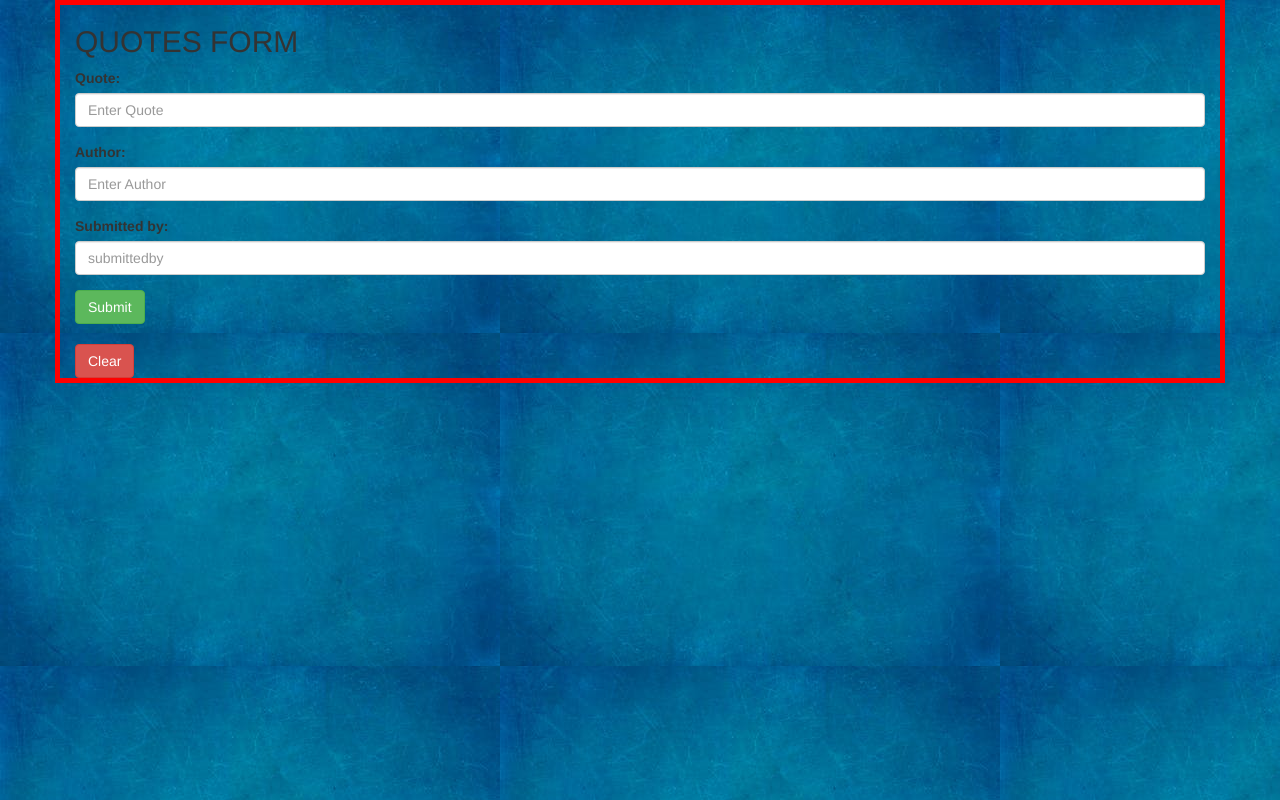
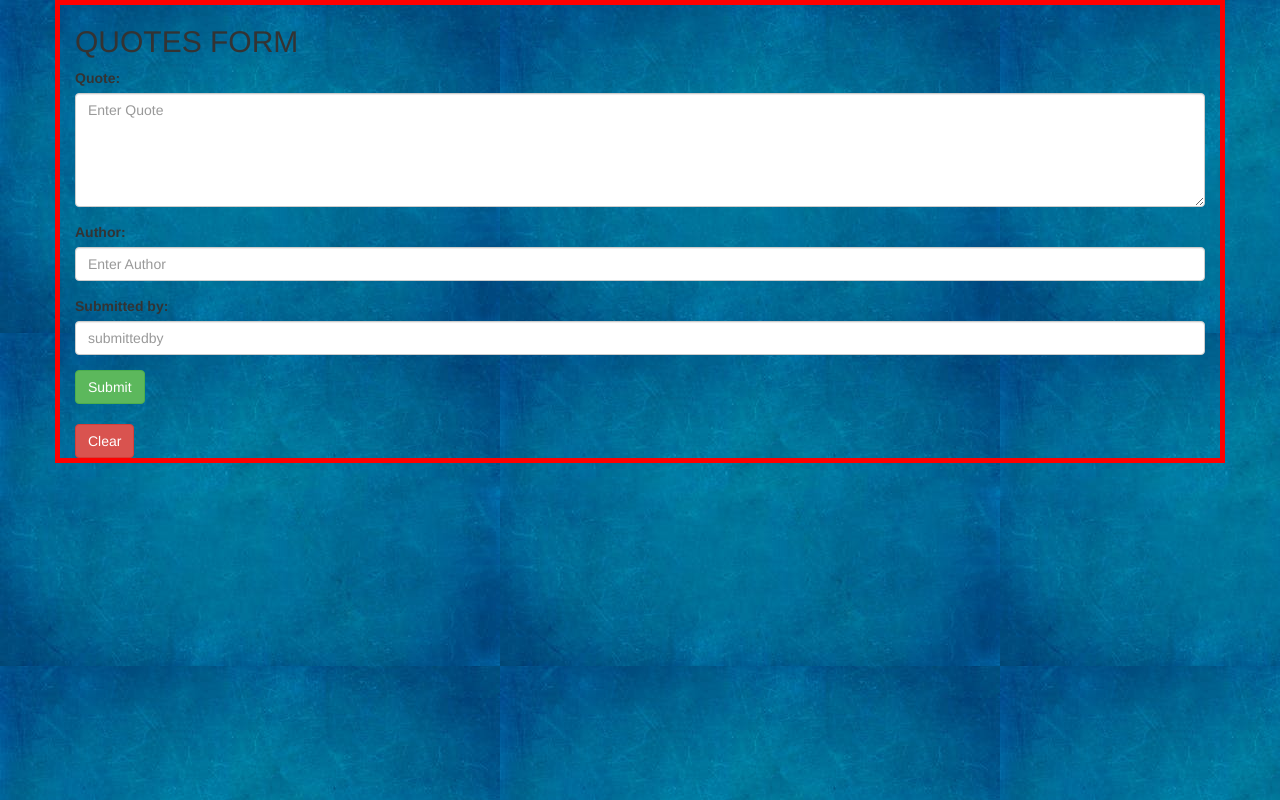
Before and after one commit to elvis2121/quotes, an Angular app: page / in a window 1280 px wide. Built offline with nearby package versions, Linux system fonts and the light colour scheme.

Commit message:
input changed to text area

```diff
--- a/src/app/quotes/quotes.component.html
+++ b/src/app/quotes/quotes.component.html
@@ -3,8 +3,8 @@
   <form #quotesform="ngForm" (ngSubmit)="onClickSubmit(saying)">
     <div class="form-group">
       <label for="Quote">Quote:</label>
-      <input type="text" [(ngModel)]="saying.quote" class="form-control" id="quote" placeholder="Enter Quote"
-        name="quote">
+      <textarea cols="15" rows="5" [(ngModel)]="saying.quote" class="form-control" id="quote" placeholder="Enter Quote"
+        name="quote"></textarea>
     </div>
     <div class="form-group">
       <label for="Author">Author:</label>
```
